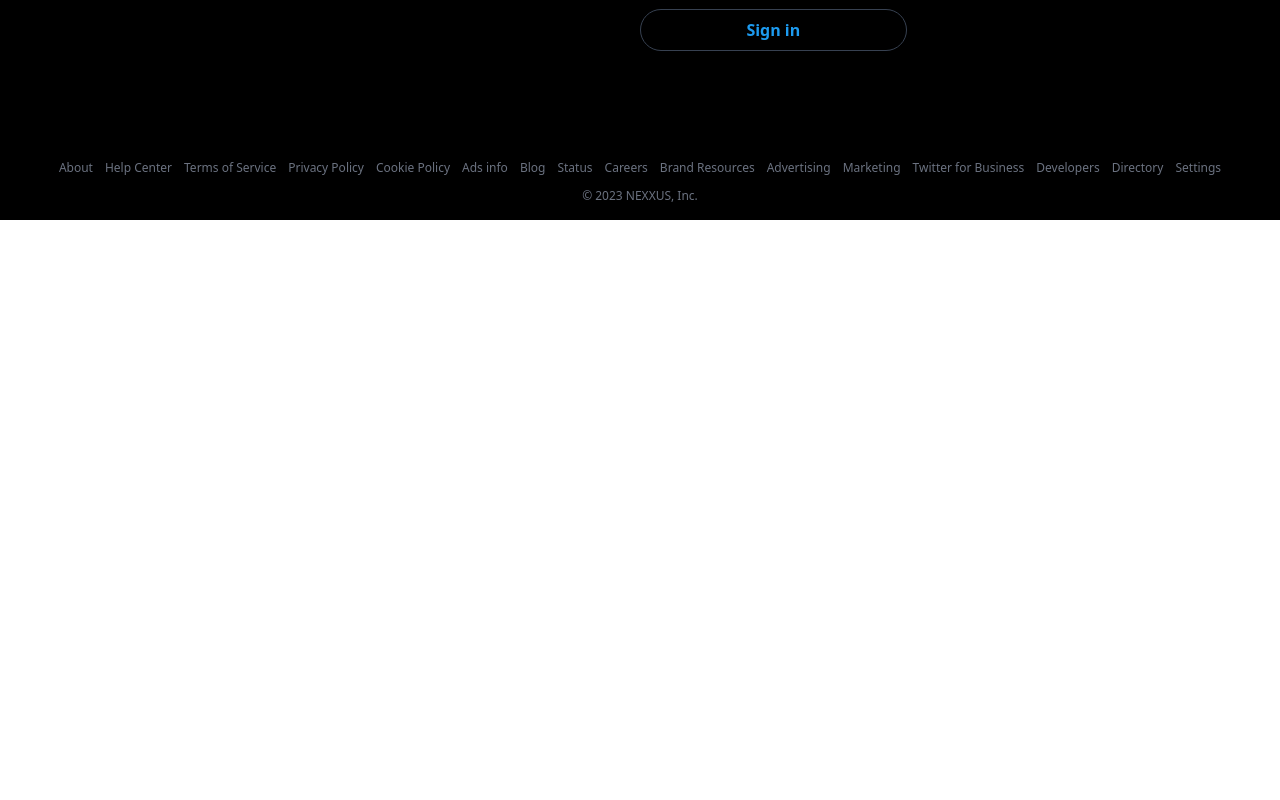
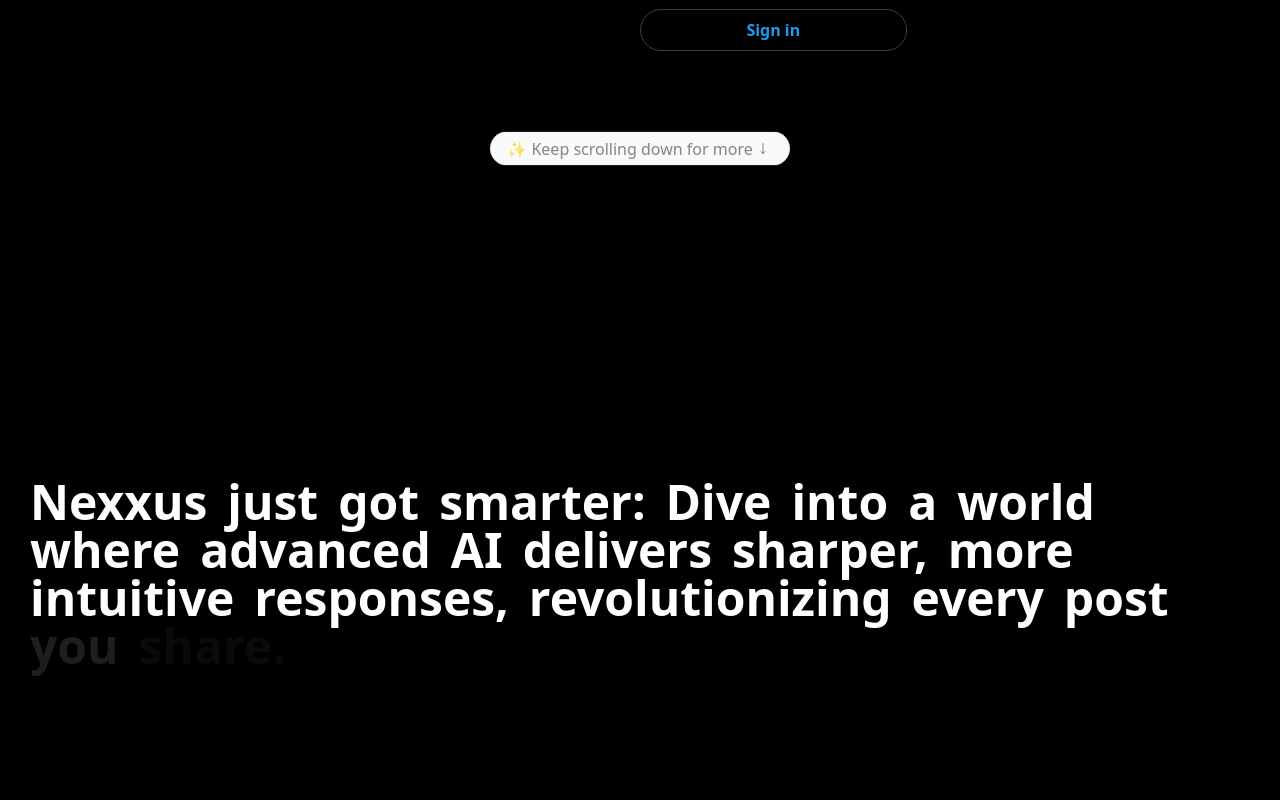
Before and after one commit to ronibhakta1/NEXXUS, a React (Vite) app in the folder Version1.1/frontend/: page / in a window 1280 px wide. Shown: the part 580-1380 px from the top of the page. Before the commit the page ends 800 px from the top, so only its background shows below. Built offline with nearby package versions, Linux system fonts and the light colour scheme.

Commit message:
ui changes and corrections in the layout

```diff
--- a/Version1.1/frontend/package.json
+++ b/Version1.1/frontend/package.json
@@ -19,6 +19,7 @@
     "axios": "^1.7.7",
     "class-variance-authority": "^0.7.0",
     "clsx": "^2.1.1",
+    "framer-motion": "^11.11.11",
     "lucide-react": "^0.454.0",
     "react": "^18.3.1",
     "react-dom": "^18.3.1",
--- a/Version1.1/frontend/src/components/homebuttons.tsx
+++ b/Version1.1/frontend/src/components/homebuttons.tsx
@@ -27,7 +27,7 @@
         </p>
         <p className="font-bold mb-4">Already have an account?</p>
         <button
-            className="w-5/12 border border-gray-700 text-[#1d9bf0] hover:bg-[#031018] py-2 px-4 rounded-full font-bold"
+            className="w-5/12 border border-gray-700 text-[#1d9bf0] hover:bg-[#031018] py-2 px-4 rounded-full font-bold "
             onClick={() => window.location.href = '/signin'}
         >
             Sign in
--- a/Version1.1/frontend/src/components/postechos/postechos.tsx
+++ b/Version1.1/frontend/src/components/postechos/postechos.tsx
@@ -73,7 +73,7 @@
                     })
                 }} />
                 <div className="flex justify-between items-center">
-                    <div className="flex col-span-3 space-x-1">
+                    <div className="flex col-span-3 space-x-2">
                         <button onClick={generateRecommendations} ><BrainCircuit /></button>
                         <button><ImageIcon /></button>
                         <button><Smile /></button>
--- /dev/null
+++ b/Version1.1/frontend/src/components/ui/animated-shiny-text.tsx
@@ -0,0 +1,40 @@
+import { CSSProperties, FC, ReactNode } from "react";
+
+import { cn } from "@/lib/utils";
+
+interface AnimatedShinyTextProps {
+  children: ReactNode;
+  className?: string;
+  shimmerWidth?: number;
+}
+
+const AnimatedShinyText: FC<AnimatedShinyTextProps> = ({
+  children,
+  className,
+  shimmerWidth = 100,
+}) => {
+  return (
+    <p
+      style={
+        {
+          "--shiny-width": `${shimmerWidth}px`,
+        } as CSSProperties
+      }
+      className={cn(
+        "mx-auto max-w-md text-neutral-600/70 dark:text-neutral-400/70",
+
+        // Shine effect
+        "animate-shiny-text bg-clip-text bg-no-repeat [background-position:0_0] [background-size:var(--shiny-width)_100%] [transition:background-position_1s_cubic-bezier(.6,.6,0,1)_infinite]",
+
+        // Shine gradient
+        "bg-gradient-to-r from-transparent via-black/80 via-50% to-transparent  dark:via-white/80",
+
+        className,
+      )}
+    >
+      {children}
+    </p>
+  );
+};
+
+export default AnimatedShinyText;
--- /dev/null
+++ b/Version1.1/frontend/src/components/ui/text-reveal.tsx
@@ -0,0 +1,73 @@
+"use client";
+
+import { FC, ReactNode, useRef } from "react";
+import { motion, useScroll, useTransform } from "framer-motion";
+
+import { cn } from "@/lib/utils";
+
+interface TextRevealByWordProps {
+  text: string;
+  className?: string;
+}
+
+export const TextRevealByWord: FC<TextRevealByWordProps> = ({
+  text,
+  className,
+}) => {
+  const targetRef = useRef<HTMLDivElement | null>(null);
+
+  const { scrollYProgress } = useScroll({
+    target: targetRef,
+  });
+  const words = text.split(" ");
+
+  return (
+    <div ref={targetRef} className={cn("relative z-0 h-[200vh]", className)}>
+      <div
+        className={
+          "sticky top-0 mx-auto flex h-[50%] max-w-7xl items-center bg-transparent px-[1rem] py-[5rem]"
+        }
+      >
+        <p
+          ref={targetRef}
+          className={
+            "flex flex-wrap p-5 text-2xl font-bold text-white/20 dark:text-black/20 md:p-8 md:text-3xl lg:p-1 lg:text-4xl xl:text-5xl"
+          }
+        >
+          {words.map((word, i) => {
+            const start = i / words.length;
+            const end = start + 1 / words.length;
+            return (
+              <Word key={i} progress={scrollYProgress} range={[start, end]}>
+                {word}
+              </Word>
+            );
+          })}
+        </p>
+      </div>
+    </div>
+  );
+};
+
+interface WordProps {
+  children: ReactNode;
+  progress: any;
+  range: [number, number];
+}
+
+const Word: FC<WordProps> = ({ children, progress, range }) => {
+  const opacity = useTransform(progress, range, [0, 1]);
+  return (
+    <span className="xl:lg-3 relative mx-1 lg:mx-2.5">
+      <span className={"absolute opacity-20"}>{children}</span>
+      <motion.span
+        style={{ opacity: opacity }}
+        className={"text-white dark:text-black"}
+      >
+        {children}
+      </motion.span>
+    </span>
+  );
+};
+
+export default TextRevealByWord;
--- a/Version1.1/frontend/src/index.css
+++ b/Version1.1/frontend/src/index.css
@@ -29,7 +29,12 @@
         --chart-4: 43 74% 66%;
         --chart-5: 27 87% 67%;
         --radius: 0.5rem
-    }
+    ;
+        --color-1: 0 100% 63%;
+        --color-2: 270 100% 63%;
+        --color-3: 210 100% 63%;
+        --color-4: 195 100% 63%;
+        --color-5: 90 100% 63%}
 
     .dark {
         --background: 240 10% 3.9%;
@@ -56,7 +61,12 @@
         --chart-3: 30 80% 55%;
         --chart-4: 280 65% 60%;
         --chart-5: 340 75% 55%
-    }
+    ;
+        --color-1: 0 100% 63%;
+        --color-2: 270 100% 63%;
+        --color-3: 210 100% 63%;
+        --color-4: 195 100% 63%;
+        --color-5: 90 100% 63%}
 }
 
 @layer base {
--- /dev/null
+++ b/Version1.1/frontend/src/pages/footer.tsx
@@ -0,0 +1,12 @@
+export const Footer = () => {
+    return <div>
+            <footer className=" bottom-0 left-0 right-0 p-4 text-xs text-gray-500 bg-black">
+                <nav className="flex flex-wrap justify-center gap-3">
+                    {['About', 'Help Center', 'Terms of Service', 'Privacy Policy', 'Cookie Policy', 'Ads info', 'Blog', 'Status', 'Careers', 'Brand Resources', 'Advertising', 'Marketing', 'Twitter for Business', 'Developers', 'Directory', 'Settings'].map((link, index) => (
+                        <a key={index} href="#" className="hover:underline">{link}</a>
+                    ))}
+                    <span>© 2023 NEXXUS, Inc.</span>
+                </nav>
+            </footer>
+    </div>
+}
--- a/Version1.1/frontend/src/pages/mainpage/nexxus.tsx
+++ b/Version1.1/frontend/src/pages/mainpage/nexxus.tsx
@@ -32,11 +32,9 @@
                 {/* Right Sidebar */}
                 <div className="w-64 p-4 flex flex-col h-screen sticky top-0">
                 <RightSidebar />
+                {/* Profile Tab */}
+            <RightDownProfileUser />
             </div>
-
-            {/* Profile Tab */}
-            <RightDownProfileUser />
-
         </div>
         <Toaster />
     </div>
--- a/Version1.1/frontend/src/pages/nexxusHome.tsx
+++ b/Version1.1/frontend/src/pages/nexxusHome.tsx
@@ -1,21 +1,39 @@
 // import { Auth } from "../components/auth"
 import { HomeButtons } from "../components/homebuttons"
 import { NexxusTemplate } from "../components/nexxustemplate"
+import TextReveal from "../components/ui/text-reveal"
+import { Footer } from "./footer"
+import { ArrowRightIcon } from "@radix-ui/react-icons";
+
+import { cn } from "@/lib/utils";
+import AnimatedShinyText from "@/components/ui/animated-shiny-text";
+import { MoveDown } from "lucide-react";
 
 export const NexxusHome = () => {
-    return <div className="grid grid-cols-2">
-        <NexxusTemplate />
-        <div className=" items-center justify-center place-content-center bg-black">
+    return <div>
+        <div className="grid grid-cols-2 b-20">
+            <NexxusTemplate />
+            <div className=" items-center justify-center place-content-center bg-black">
                 <HomeButtons />
+            </div>
+
         </div>
-        <footer className="absolute bottom-0 left-0 right-0 p-4 text-xs text-gray-500">
-            <nav className="flex flex-wrap justify-center gap-3">
-                {['About', 'Help Center', 'Terms of Service', 'Privacy Policy', 'Cookie Policy', 'Ads info', 'Blog', 'Status', 'Careers', 'Brand Resources', 'Advertising', 'Marketing', 'Twitter for Business', 'Developers', 'Directory', 'Settings'].map((link, index) => (
-                    <a key={index} href="#" className="hover:underline">{link}</a>
-                ))}
-                <span>© 2023 NEXXUS, Inc.</span>
-            </nav>
-        </footer>
+        <div className="flex -mt-20 items-center justify-center">
+            <div
+                className={cn(
+                    "group rounded-full border border-black/5 bg-neutral-50 text-base text-black transition-all ease-in hover:cursor-pointer hover:bg-neutral-200 dark:border-white/5 dark:bg-neutral-900 dark:hover:bg-neutral-800 animate-bounce",
+                )}
+            >
+                <AnimatedShinyText className="inline-flex items-center col-span-2 justify-center px-4 py-1 transition ease-out hover:text-grey hover:duration-200 hover:dark:text-black ">
+                    <span>✨ Keep scrolling down for more</span>
+                    <MoveDown className="w-5 h-3 size-3 transition-transform duration-200 ease-in-out group-hover:translate-x-0.5" />
+                </AnimatedShinyText>
+            </div>
+        </div>
+        <div className="z-10 -mt-55 flex min-h-64 items-center justify-center  bg-black dark:bg-white">
+            <TextReveal text="Nexxus just got smarter: Dive into a world where advanced AI delivers sharper, more intuitive responses, revolutionizing every post you share." />
+        </div>
+        <Footer />
+    </div>
 
-    </div>
 }
--- a/Version1.1/frontend/tailwind.config.js
+++ b/Version1.1/frontend/tailwind.config.js
@@ -52,6 +52,33 @@
   				'3': 'hsl(var(--chart-3))',
   				'4': 'hsl(var(--chart-4))',
   				'5': 'hsl(var(--chart-5))'
+  			},
+  			'color-1': 'hsl(var(--color-1))',
+  			'color-2': 'hsl(var(--color-2))',
+  			'color-3': 'hsl(var(--color-3))',
+  			'color-4': 'hsl(var(--color-4))',
+  			'color-5': 'hsl(var(--color-5))'
+  		},
+  		animation: {
+  			rainbow: 'rainbow var(--speed, 2s) infinite linear',
+  			'shiny-text': 'shiny-text 8s infinite'
+  		},
+  		keyframes: {
+  			rainbow: {
+  				'0%': {
+  					'background-position': '0%'
+  				},
+  				'100%': {
+  					'background-position': '200%'
+  				}
+  			},
+  			'shiny-text': {
+  				'0%, 90%, 100%': {
+  					'background-position': 'calc(-100% - var(--shiny-width)) 0'
+  				},
+  				'30%, 60%': {
+  					'background-position': 'calc(100% + var(--shiny-width)) 0'
+  				}
   			}
   		}
   	}
```
Also changed, not shown: Version1.1/frontend/src/components/bulkechos/echocards.tsx (+13 -8 lines), Version1.1/frontend/src/components/rightdowncorner/rightdownprofile.tsx (+2 -5 lines), 1 other file (tests, documents, lock files or other folders).
